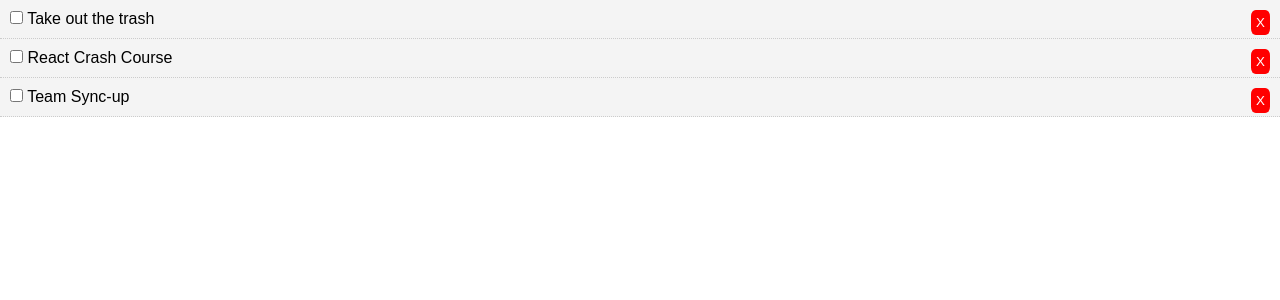
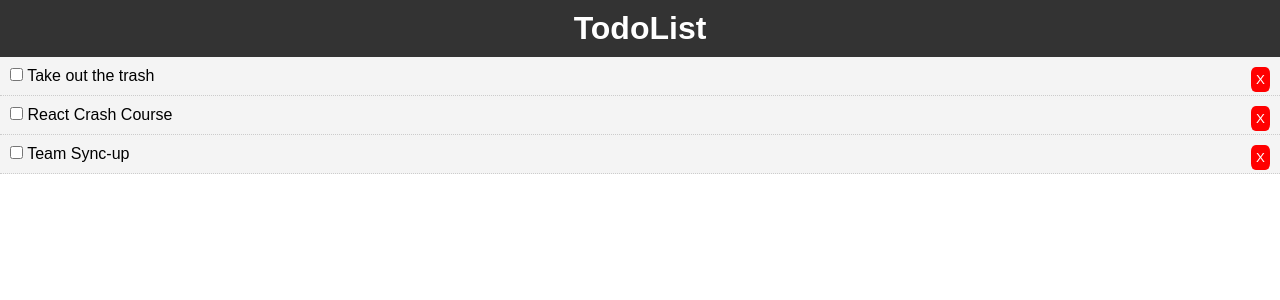
Before and after one commit to Subritt/ToDo-React, a React (Create React App) app: page / in a window 1280 px wide. Shown: the top 300 px of the page. Built offline with nearby package versions, Linux system fonts and the light colour scheme.

Commit message:
header and created floders inside components folder

```diff
--- a/src/App.js
+++ b/src/App.js
@@ -1,5 +1,6 @@
 import React, { Component } from 'react';
-import Todos from './components/Todos';
+import Header from './components/layout/Header';
+import Todos from './components/todo/Todos';
 import './App.css';
 
 class App extends Component {
@@ -42,6 +43,7 @@
   render() {
     return (
       <div className="App">
+        <Header />
         <Todos todos={ this.state.todos } markComplete={ this.markComplete } delTodo={ this.delTodo } />
       </div>
     );
--- /dev/null
+++ b/src/components/layout/Header.js
@@ -0,0 +1,18 @@
+import React from 'react'
+
+function Header() {
+    return (
+        <header style={ headerStyle }>
+            <h1>TodoList</h1>
+        </header>
+    );
+}
+
+const headerStyle = {
+    background: '#333',
+    color: '#fff',
+    textAlign: 'center',
+    padding: '10px'
+}
+
+export default Header;
```
Also changed, not shown: src/components/todo/TodoItem.js (renamed from src/components/TodoItem.js), src/components/todo/Todos.js (renamed from src/components/Todos.js).
